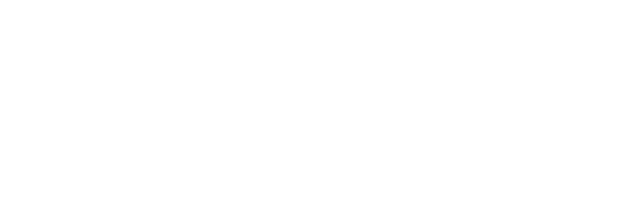
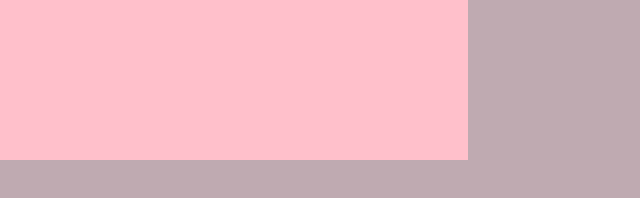
Before and after one commit to KatjaOllila/flexbox-practice, a plain HTML site: page index.html in a window 1280 px wide. Shown: the whole page, without its empty margins (0-640 px from the left). Drawn offline with Linux system fonts and the light colour scheme.

Commit message:
testng BEM and flexbox

```diff
--- a/index.html
+++ b/index.html
@@ -8,6 +8,11 @@
     <link rel="stylesheet" href="styles/styles.css">
 </head>
 <body>
+    <div class="container">
+        <div class="box">
 
+        </div>
+
+    </div>
 </body>
 </html>
--- a/styles/styles.css
+++ b/styles/styles.css
@@ -0,0 +1,12 @@
+.container {
+    width: 100%;
+    height: 100%;
+    position: absolute;
+    background: #bfaab1;
+    display: flex;
+}
+.box {
+    width: 468px;
+    height: 160px;
+    background: pink;
+}
```
